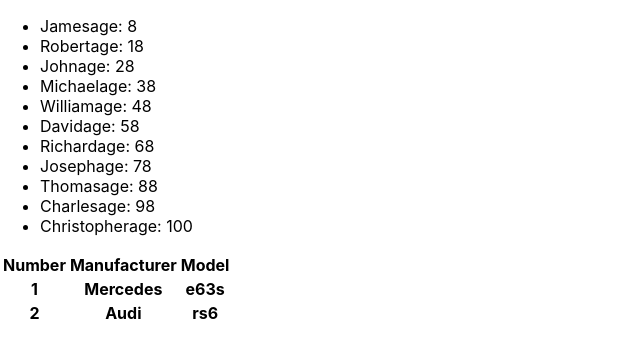
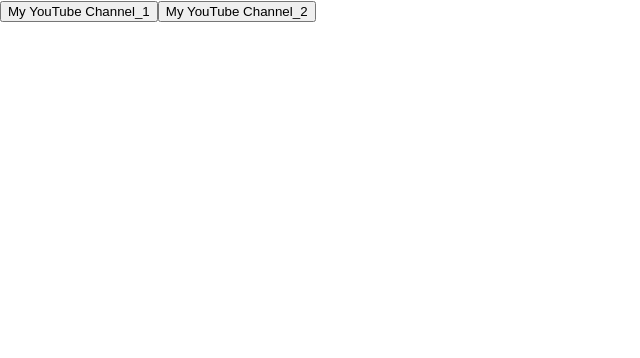
Before and after one commit to gargandiz/Microtasks, a React (Create React App) app: page / in a window 1280 px wide. Shown: the top 358 px of the page, without its empty margins (0-640 px from the left). Built offline with nearby package versions, Linux system fonts and the light colour scheme.

Commit message:
Lesson_3

```diff
--- a/src/App.tsx
+++ b/src/App.tsx
@@ -4,24 +4,24 @@
 import {Body} from "./site/Body";
 import {Footer} from "./site/Footer";
 import {NewComponent} from "./NewComponents/NewComponent";
-// import {Button} from "./Components/Button";
+import {Button} from "./Components/Button";
 
 
 function App() {
-  const [students, setStudents] = useState([
-          {id: 1, name: "James", age: 8},
-          {id: 2, name: "Robert", age: 18},
-          {id: 3, name: "John", age: 28},
-          {id: 4, name: "Michael", age: 38},
-          {id: 5, name: "William", age: 48},
-          {id: 6, name: "David", age: 58},
-          {id: 7, name: "Richard", age: 68},
-          {id: 8, name: "Joseph", age: 78},
-          {id: 9, name: "Thomas", age: 88},
-          {id: 10, name: "Charles", age: 98},
-          {id: 11, name: "Christopher", age: 100},
-      ]
-  )
+  // const [students, setStudents] = useState([
+  //         {id: 1, name: "James", age: 8},
+  //         {id: 2, name: "Robert", age: 18},
+  //         {id: 3, name: "John", age: 28},
+  //         {id: 4, name: "Michael", age: 38},
+  //         {id: 5, name: "William", age: 48},
+  //         {id: 6, name: "David", age: 58},
+  //         {id: 7, name: "Richard", age: 68},
+  //         {id: 8, name: "Joseph", age: 78},
+  //         {id: 9, name: "Thomas", age: 88},
+  //         {id: 10, name: "Charles", age: 98},
+  //         {id: 11, name: "Christopher", age: 100},
+  //     ]
+  // )
 //=========================================================================================================
   // const myFirstSubscriber = (event: MouseEvent<HTMLButtonElement>) => {
   //     console.log("Hello, I'm Vasiliy")
@@ -48,9 +48,9 @@
   const Button_2_Foo = (subscriber: string) => {
     console.log(subscriber)
   }
-  const Button_3_Foo = () => {
-    console.log("I'm stupid button")
-  }
+  // const Button_3_Foo = () => {
+  //   console.log("I'm stupid button")
+  // }
   return (
       <>
         {/*<div>*/}
@@ -72,9 +72,9 @@
         {/*            <Header title={'New Header'}/>*/}
         {/*            <Body title={'New Body'}/>*/}
         {/*            <Footer title={'new Footer'}/>*/}
-                    <NewComponent students={students}/>
-        {/*<Button name="My YouTube Channel_1" callBack={() =>Button_1_Foo("I'm Vasia", 21, "A'm from Kharkiv")}/>*/}
-        {/*<Button name="My YouTube Channel_2" callBack={() => Button_2_Foo("I'm Ivan")}/>*/}
+        {/*            <NewComponent students={students}/>*/}
+        <Button name="My YouTube Channel_1" callBack={() =>Button_1_Foo("I'm Vasia", 21, "A'm from Kharkiv")}/>
+        <Button name="My YouTube Channel_2" callBack={() => Button_2_Foo("I'm Ivan")}/>
         {/*<Button name="Button_3" callBack={Button_3_Foo}/>*/}
       </>
   )
```
